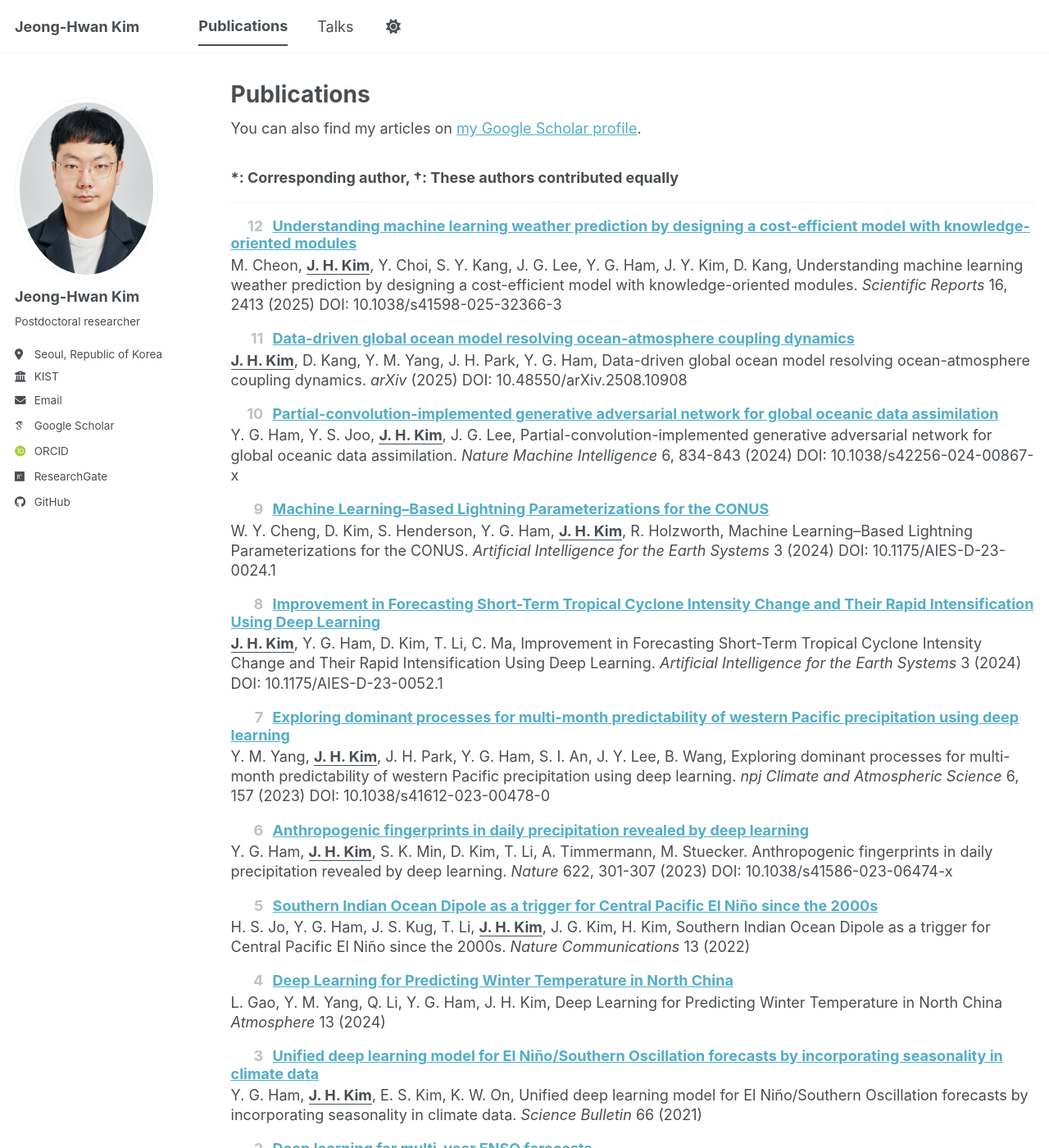
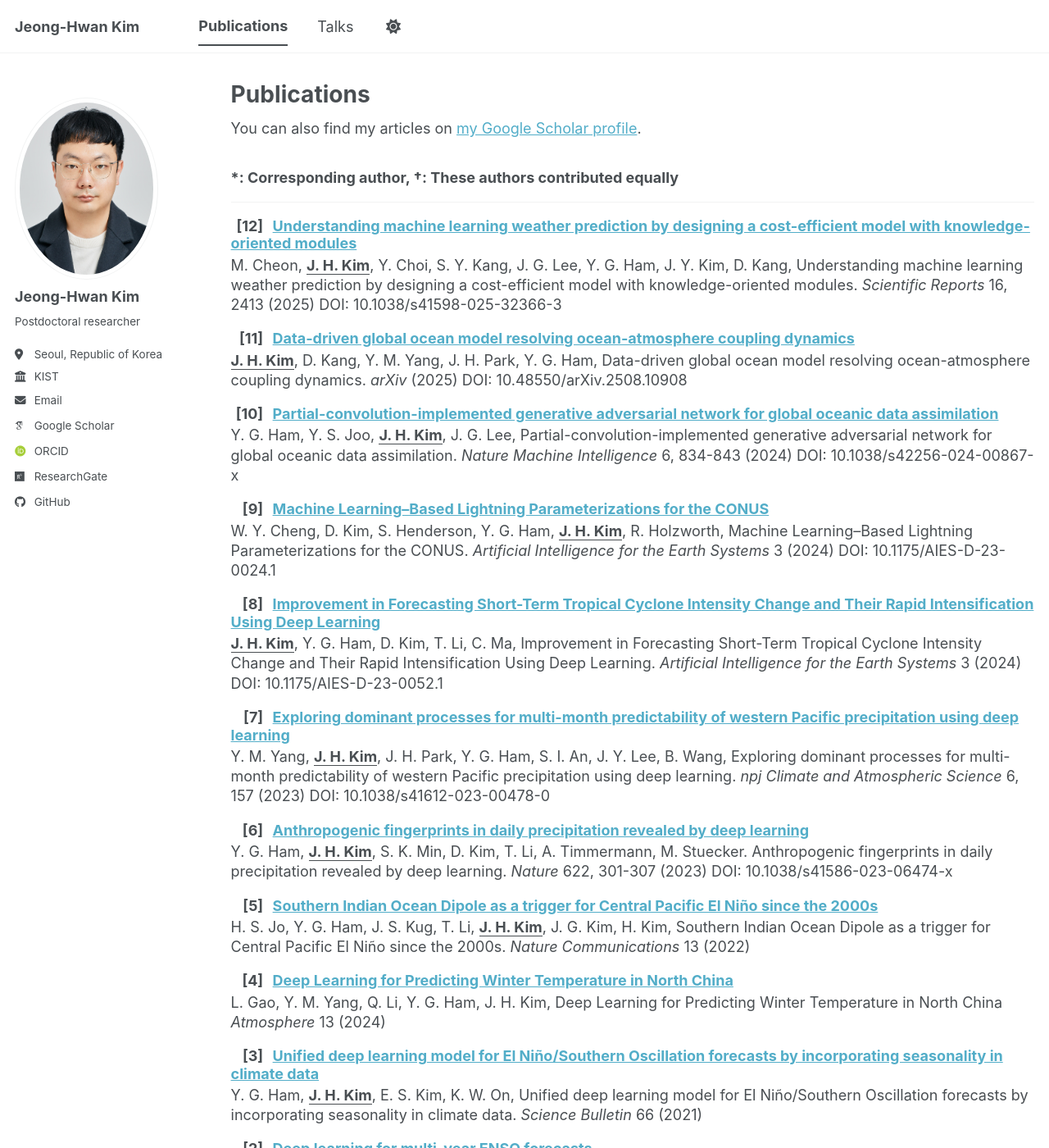
Before and after one commit to jeonghwan723/jeonghwan723.github.io, a Jekyll site: the page built from _pages/publications.html, in a window 1280 px wide and 1400 px high. Shown: the whole window at 82% size. Built offline with Jekyll 4.4.1, drawn with Linux system fonts in a browser that asks for light colours; some web fonts are replaced; a script bundle is joined from its source files by our own code; library files that are not in the unit come from our copies.

Commit message:
Update _publications.scss

```diff
--- a/_sass/layout/_publications.scss
+++ b/_sass/layout/_publications.scss
@@ -20,7 +20,15 @@
     min-width: 2.2em;
     margin-right: 0.4em;
     text-align: right;
-    color: var(--global-text-color-light);
+    color: inherit;
+  }
+
+  .archive__item-number::before {
+    content: "[";
+  }
+
+  .archive__item-number::after {
+    content: "]";
   }
 
   .archive__item-excerpt,
```
